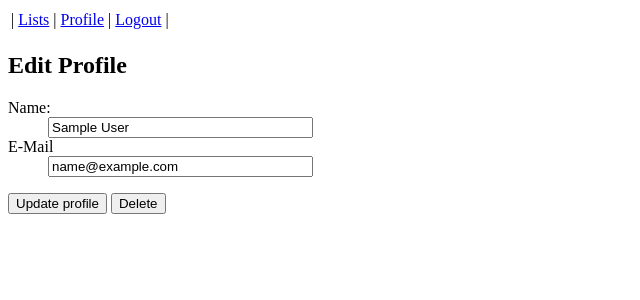
After one commit to tbarron/fns, a Flask app: page /profile in a window 1280 px wide. The commit adds this page. Shown: the top 300 px of the page, without its empty margins (0-640 px from the left). Run offline with Flask 2, Linux system fonts and the light colour scheme; the visitor is signed in with stand-in values (Sample User, id 1); data comes from the database, SQL or seed files in the repository; parts of the project's set-up code (start-up, migrations or seed data) failed here and were passed over.

Commit message:
Allow user to edit their profile (write template edit_profile.html)  - It ability to delete the account

```diff
--- /dev/null
+++ b/app/templates/edit_profile.html
@@ -0,0 +1,16 @@
+{% extends "layout.html" %}
+{% block title %}Edit Profile{% endblock %}
+{% block body %}
+  <h2>Edit Profile</h2>
+  <form action="" method=post>
+    <dl>
+      <dt>Name:
+      <dd><input type=text name=name size=30 value="{{ form.name }}">
+      <dt>E-Mail
+      <dd><input type=text name=email size=30 value="{{ form.email }}">
+    </dl>
+    <p>
+      <input type=submit value="Update profile">
+      <input type=submit name=delete value="Delete">
+  </form>
+{% endblock %}
--- a/app/templates/layout.html
+++ b/app/templates/layout.html
@@ -6,6 +6,7 @@
 </head><body>
   <table><tr>
     <td>| <a href="lists">Lists</a>
+    <td>| <a href="profile">Profile</a>
     <td>| <a href="logout">Logout</a> |
   </tr></table>
   {% with messages = get_flashed_messages() %}
```
